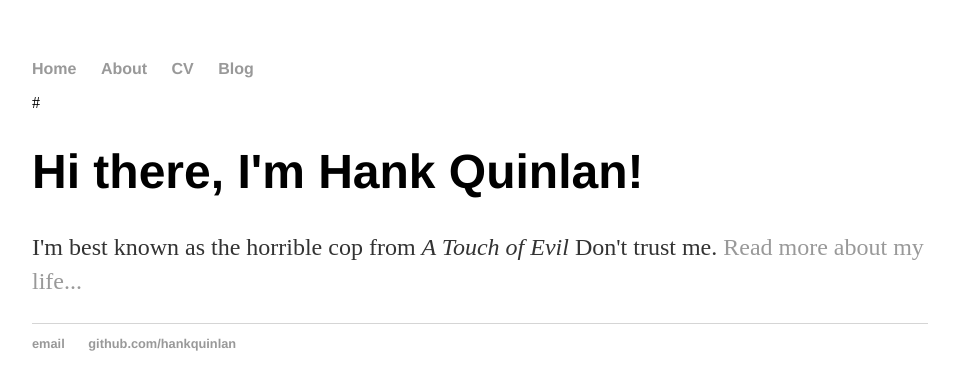
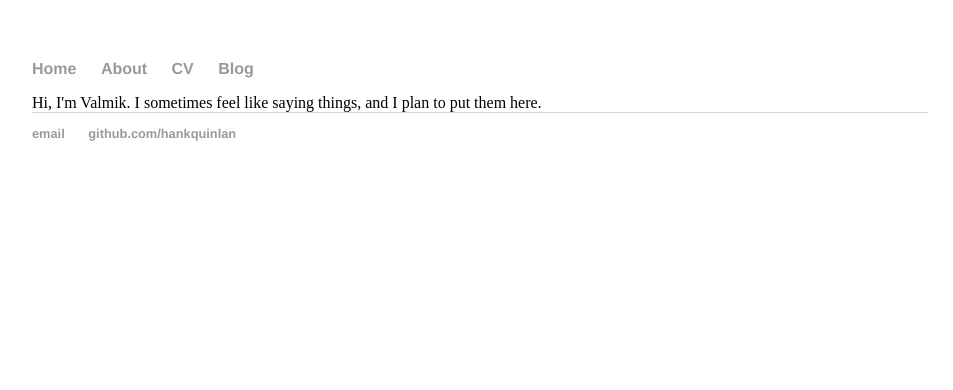
Before and after one commit to valmik/valmik.github.io, a Jekyll site: the page built from index.html, in a window 1280 px wide. Shown: the top 390 px of the page, without its empty margins (160-1113 px from the left). Built offline with Jekyll 4.4.1, drawn with Linux system fonts in a browser that asks for light colours.

Commit message:
Temporary index

```diff
--- a/index.html
+++ b/index.html
@@ -2,7 +2,11 @@
 layout: default
 title: Valmik Prabhu
 ---
-<div class="blurb">
+<!-- <div class="blurb">
     # <h1>Hi there, I'm Hank Quinlan!</h1>
     <p>I'm best known as the horrible cop from <em>A Touch of Evil</em> Don't trust me. <a href="/about">Read more about my life...</a></p>
 </div><!-- /.blurb -->
+
+Hi, I'm Valmik.
+
+I sometimes feel like saying things, and I plan to put them here.
```
